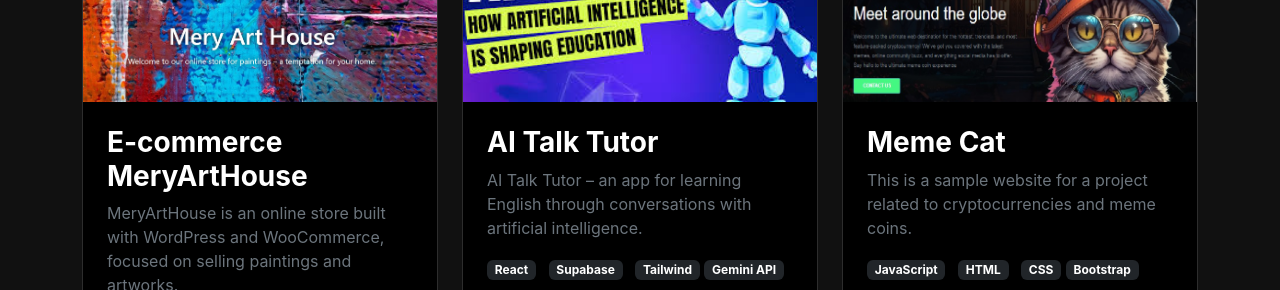
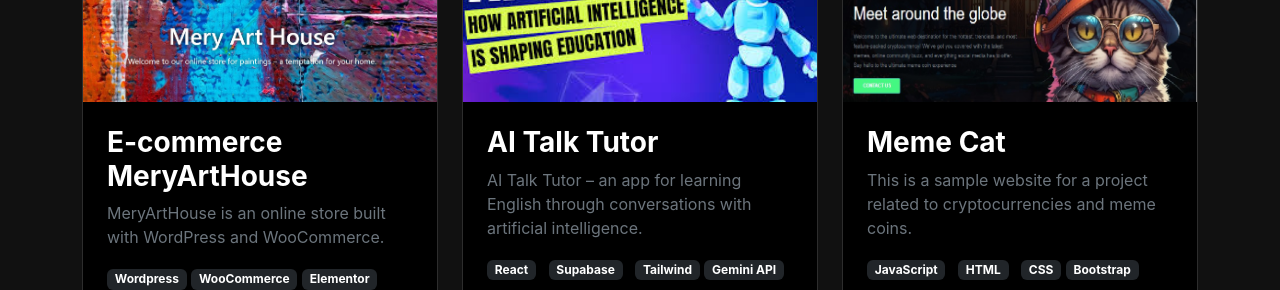
Before and after one commit to GeorgiGeorgievTsankov/freelance-web-dev, a plain HTML site: page index.html in a window 1280 px wide. Shown: the part 5245-5535 px from the top of the page. Drawn offline with nearby package versions, Linux system fonts and the light colour scheme.

Commit message:
Update index.html

```diff
--- a/index.html
+++ b/index.html
@@ -498,10 +498,11 @@
               <div class="project-content">
                 <h3 class="fw-bold mb-2">E-commerce MeryArtHouse</h3>
                 <p class="text-secondary mb-3">
-                  MeryArtHouse is an online store built with WordPress and WooCommerce, focused on selling paintings and artworks.
+                  MeryArtHouse is an online store built with WordPress and WooCommerce.
                 </p>
                 <div class="mb-3">
                   <span class="badge bg-dark">Wordpress</span>
+                  <span class="badge bg-dark">WooCommerce</span>
                   <span class="badge bg-dark">Elementor</span>
                   <span class="badge bg-dark">HTML/CSS</span>
                 </div>
```
